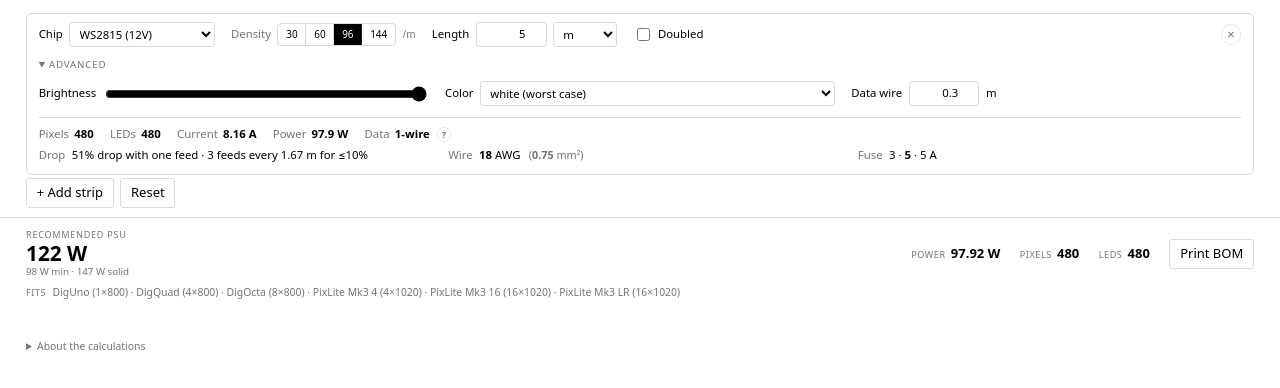
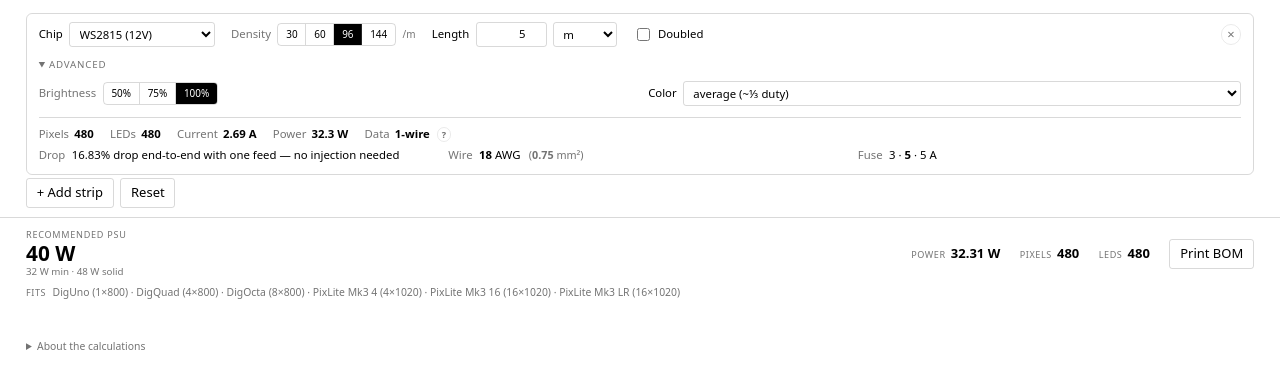
Before and after one commit to svartljus/calculed, a website with bundled scripts: page index.html in a window 1280 px wide. Built offline with nearby package versions, Linux system fonts and the light colour scheme.

Commit message:
feat: brightness as 50/75/100 pills, color avg default, drop data wire, 20% drop tolerance

```diff
--- a/app.js
+++ b/app.js
@@ -54,9 +54,9 @@ function makeDefaultStrip() {
     length: 5,
     runs: 1,
     brightness: 255,
-    colorMode: 'white',
-    dataRunMeters: 0.3,
-    maxDropPercent: 10,
+    colorMode: 'average',
+    dataRunMeters: 0,
+    maxDropPercent: 20,
   };
 }
 
@@ -80,9 +80,9 @@ function renderStrip(strip) {
   node.querySelector('input[name="length"]').value = strip.length;
   node.querySelector('select[name="lengthMode"]').value = strip.lengthMode;
   node.querySelector('input[name="doubled"]').checked = strip.runs === 2;
-  node.querySelector('input[name="brightness"]').value = strip.brightness;
+  const brightnessRadio = node.querySelector(`input[name="brightness"][value="${strip.brightness}"]`);
+  if (brightnessRadio) brightnessRadio.checked = true;
   node.querySelector('select[name="colorMode"]').value = strip.colorMode;
-  node.querySelector('input[name="dataRunMeters"]').value = strip.dataRunMeters;
 
   return node;
 }
@@ -103,10 +103,10 @@ function readStripFromCard(card) {
     lengthMode: card.querySelector('select[name="lengthMode"]').value,
     length: Number(card.querySelector('input[name="length"]').value),
     runs: card.querySelector('input[name="doubled"]').checked ? 2 : 1,
-    brightness: Number(card.querySelector('input[name="brightness"]').value),
+    brightness: Number(card.querySelector('input[name="brightness"]:checked')?.value ?? 255),
     colorMode: card.querySelector('select[name="colorMode"]').value,
-    dataRunMeters: Number(card.querySelector('input[name="dataRunMeters"]').value),
-    maxDropPercent: 10,
+    dataRunMeters: 0,
+    maxDropPercent: 20,
   };
 }
 
@@ -180,9 +180,6 @@ function paintCard(card, strip) {
   ].filter(Boolean).join('\n');
   $('dataShort').value = shortLabel;
   card.querySelector('[data-info]').title = tooltip;
-
-  const brightLabel = card.querySelector('label:has(> input[name="brightness"])');
-  if (brightLabel) brightLabel.dataset.printValue = `value: ${strip.brightness}/255`;
 }
 
 function paintTotals() {
--- a/index.html
+++ b/index.html
@@ -72,14 +72,20 @@
         <details class="advanced" open>
           <summary>Advanced</summary>
           <fieldset>
-            <label>Brightness <input type="range" name="brightness" min="0" max="255" value="255"></label>
+            <div class="field">
+              <span class="field-label">Brightness</span>
+              <div class="pills" role="radiogroup" aria-label="Max brightness">
+                <label><input type="radio" name="brightness" value="128">50%</label>
+                <label><input type="radio" name="brightness" value="191">75%</label>
+                <label><input type="radio" name="brightness" value="255" checked>100%</label>
+              </div>
+            </div>
             <label>Color
               <select name="colorMode">
-                <option value="white" selected>white (worst case)</option>
-                <option value="average">average (~⅓ duty)</option>
+                <option value="white">white (worst case)</option>
+                <option value="average" selected>average (~⅓ duty)</option>
               </select>
             </label>
-            <label>Data wire <input type="number" name="dataRunMeters" step="0.1" min="0" value="0.3"> m</label>
           </fieldset>
         </details>
 
--- a/style.css
+++ b/style.css
@@ -299,6 +299,4 @@ dialog form p { margin: 0; grid-column: 1 / -1; }
   #totals { position: static; border-top: 2px solid black; backdrop-filter: none; }
   article { break-inside: avoid; box-shadow: none; border: 1px solid black; page-break-inside: avoid; }
   fieldset { border: 0; }
-  input[type="range"] { display: none; }
-  label:has(> input[type="range"][name="brightness"])::after { content: attr(data-print-value); margin-left: 0.5em; }
 }
```
